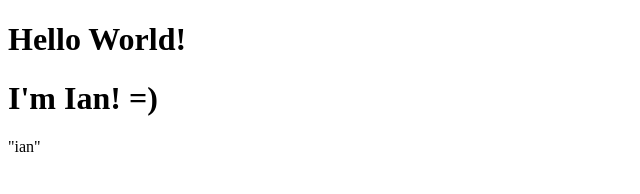
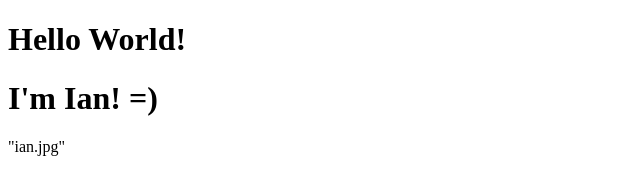
Before and after one commit to umayyyu/trial2, a plain HTML site: page index.html in a window 1280 px wide. Shown: the full height of the page, 0-640 px from the left. Drawn offline with Linux system fonts and the light colour scheme.

Commit message:
minor change

```diff
--- a/index.html
+++ b/index.html
@@ -8,6 +8,6 @@
 <body>
     <h1>Hello World!</h1>
     <h1>I'm Ian! =) </h1
-    <img src=>"ian"
+    <img src=>"ian.jpg"
 </body>
 </html>
```
